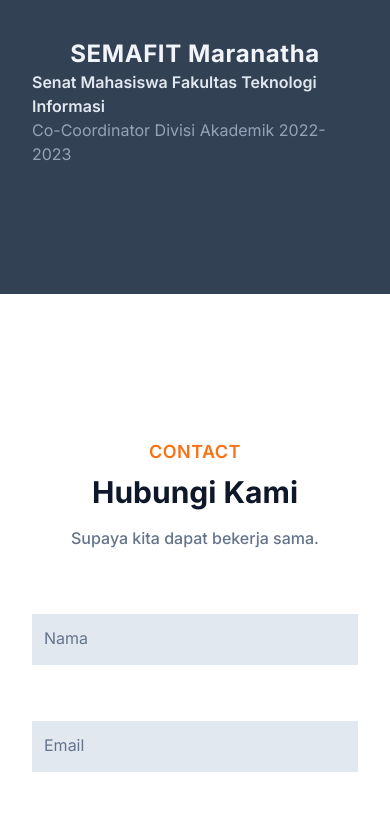
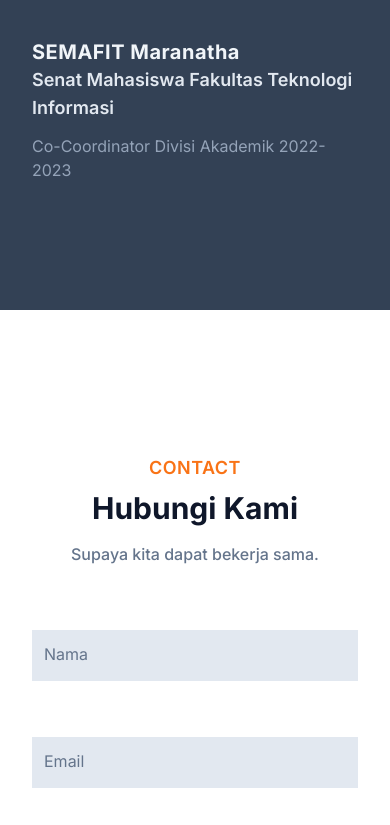
Before and after one commit to AlvonJ/portfolio-alvonjovanus, a website: page index.html in a window 390 px wide. Shown: the part 3932-4757 px from the top of the page. Drawn offline with Linux system fonts and the light colour scheme.

Commit message:
add breakpoint

```diff
--- a/index.html
+++ b/index.html
@@ -250,10 +250,15 @@
                <img src="dist/img/experience/semafit.png" alt="Logo Semafit"
                   class="w-full max-w-sm grayscale opacity-60 transition duration-500 hover:grayscale-0 hover:opacity-100">
             </div>
-            <div class="w-full px-4 flex flex-col items-center md:block md:w-1/2">
-               <h2 class="font-bold text-slate-100 text-2xl tracking-wide">SEMAFIT Maranatha</h2>
-               <h3 class="font-semibold text-slate-200">Senat Mahasiswa Fakultas Teknologi Informasi</h3>
-               <p class="text-slate-400">Co-Coordinator Divisi Akademik 2022-2023</p>
+            <div class="w-full px-4 flex justify-center md:block md:w-1/2">
+               <div>
+                  <h2 class="font-bold text-slate-100 text-xl tracking-wide sm:text-2xl lg:text-3xl">SEMAFIT Maranatha
+                  </h2>
+                  <h3 class="font-semibold text-slate-200 text-lg mb-3 sm:text-xl lg:text-2xl">Senat Mahasiswa Fakultas
+                     Teknologi Informasi
+                  </h3>
+                  <p class="text-slate-400 text-base sm:text-lg lg:text-xl">Co-Coordinator Divisi Akademik 2022-2023</p>
+               </div>
             </div>
          </div>
       </div>
```
